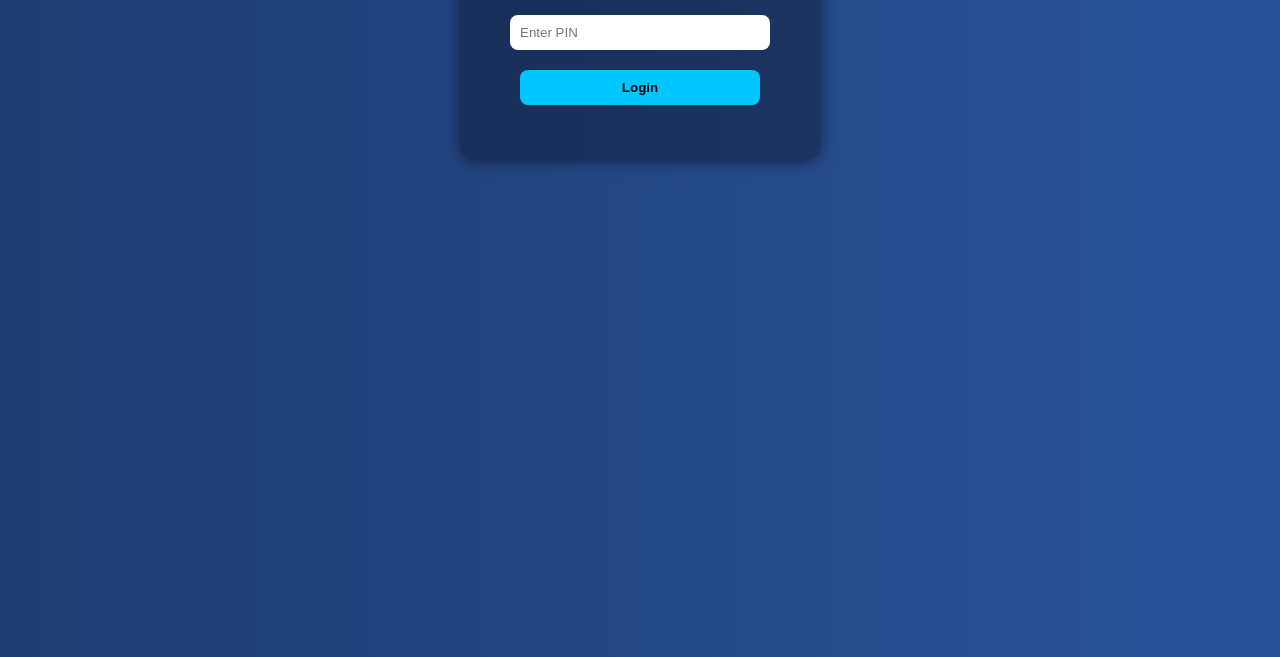
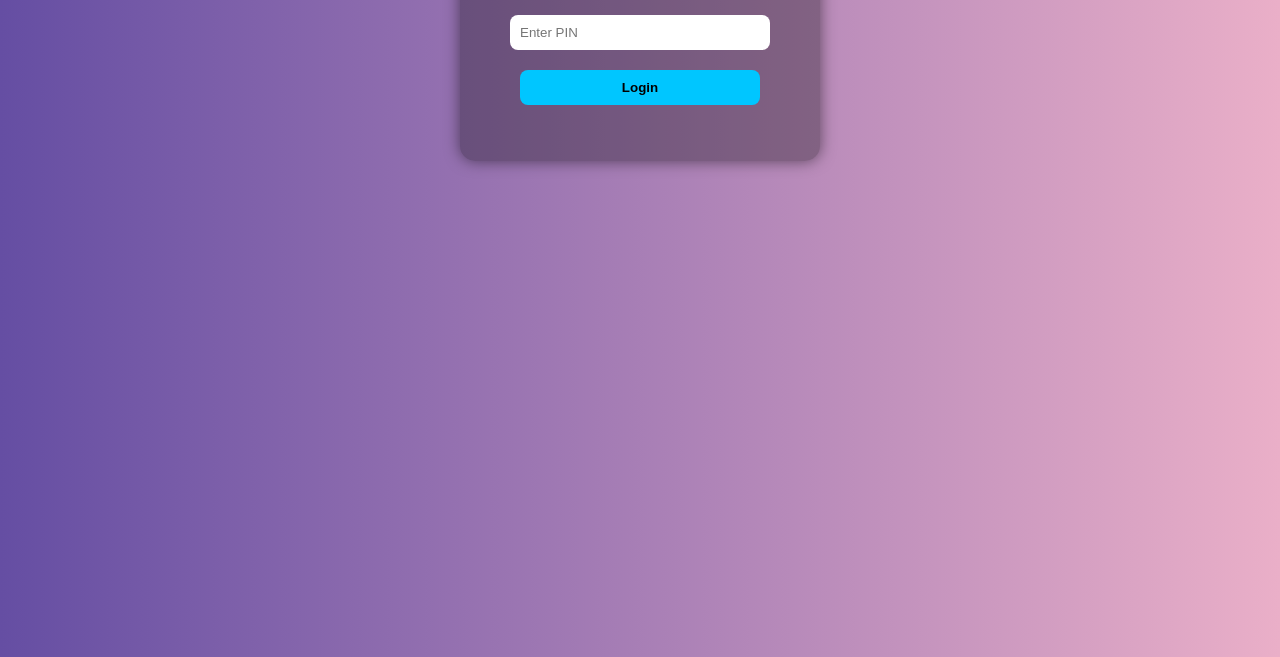
Before and after one commit to bawanrebaz01-crypto/Atm-project, a plain HTML site: page index.html in a window 1280 px wide. Shown: the part 143-800 px from the top of the page. Drawn offline with Linux system fonts and the light colour scheme.

Commit message:
Update index.html

```diff
--- a/index.html
+++ b/index.html
@@ -5,7 +5,7 @@
     <style>
         body {
             font-family: Arial;
-            background: linear-gradient(to right, #1e3c72, #2a5298);
+            background: linear-gradient(to right, #654ea3, #eaafc8);
             color: white;
             text-align: center;
             margin-top: 50px;
```
